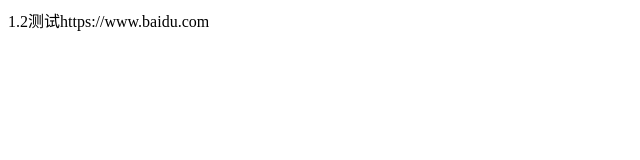
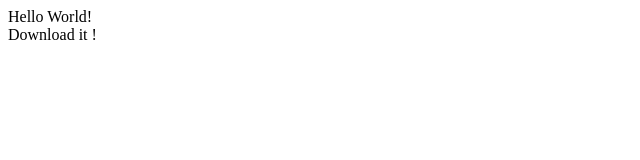
Before and after one commit to wifi-left/GMCA, a plain HTML site: page index.html in a window 1280 px wide. Shown: the whole page, without its empty margins (0-640 px from the left). Drawn offline with Linux system fonts and the light colour scheme.

Commit message:
Update index.html

```diff
--- a/index.html
+++ b/index.html
@@ -1,4 +1,6 @@
 <html>
-<body></body>
-<check><new>1.2</new><tip>测试</tip><url>https://www.baidu.com</url></check>
+	<head>Hello World!</head>
+	<body>
+		<div>Download it !</div>
+	</body>
 </html>
```
